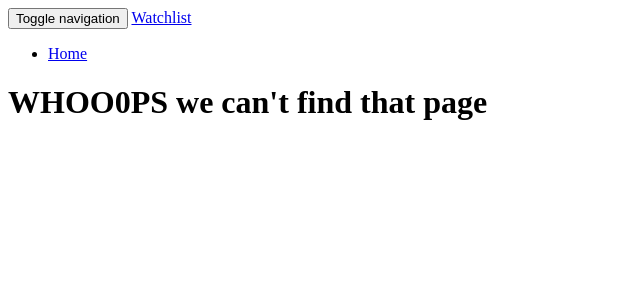
After one commit to SamNgigi/Watchlist, a Flask app: template app/templates/fourOwfour.html in a window 1280 px wide. The commit adds this page. Shown: the top 300 px of the page, without its empty margins (0-640 px from the left). Run offline with Flask 2, Linux system fonts and the light colour scheme; the template is opened without the code that fills it, so the values that code supplies are empty; parts of the project's set-up code (start-up, migrations or seed data) failed here and were passed over; some libraries are stand-ins or nearby versions.

Commit message:
Error message working

```diff
--- /dev/null
+++ b/app/templates/fourOwfour.html
@@ -0,0 +1,4 @@
+  {% extends 'base.html' %}
+{% block content %}
+  <h1>WHOO0PS we can't find that page</h1>
+{% endblock %}
--- a/app/templates/index.html
+++ b/app/templates/index.html
@@ -11,6 +11,11 @@
     {% import 'macros.html' as macro%}
   </head>
   <body>
+    <!-- Styles block -->
+    {% block styles %}
+        {{super()}}
+        <link rel="stylesheet" href="{{url_for('static', filename = 'css/index.css')}}">
+    {% endblock %}
     <!-- Content block  -->
     {% block content %}
 
--- a/app/templates/movie.html
+++ b/app/templates/movie.html
@@ -13,7 +13,7 @@
   </head>
   <body>
     {% block content  %}
-      {% include 'navbar.html' %}
+
     <div class="container">
       <div class="row">
         <div class="col-xs-6 col-sm-6 col-md-6 col-lg-6 posterPath" style = "background: url({{movie.poster}}) no-repeat center center">
@@ -21,7 +21,7 @@
         <div class="col-xs-6 col-sm-6 col-md-6 col-lg-6 movie-details">
           <h3>{{movie.title}}</h3>
           <p class="overview">{{movie.overview}}</p>
-          <p class="ratings"><b>{{movie.voting_average}}</b> - <i>{{movie.vote_count}} votes</i></p>
+          <p class="ratings"><b>{{movie.vote_average}}</b> - <i>{{movie.vote_count}} votes</i></p>
         </div>
       </div>
     </div>
```
